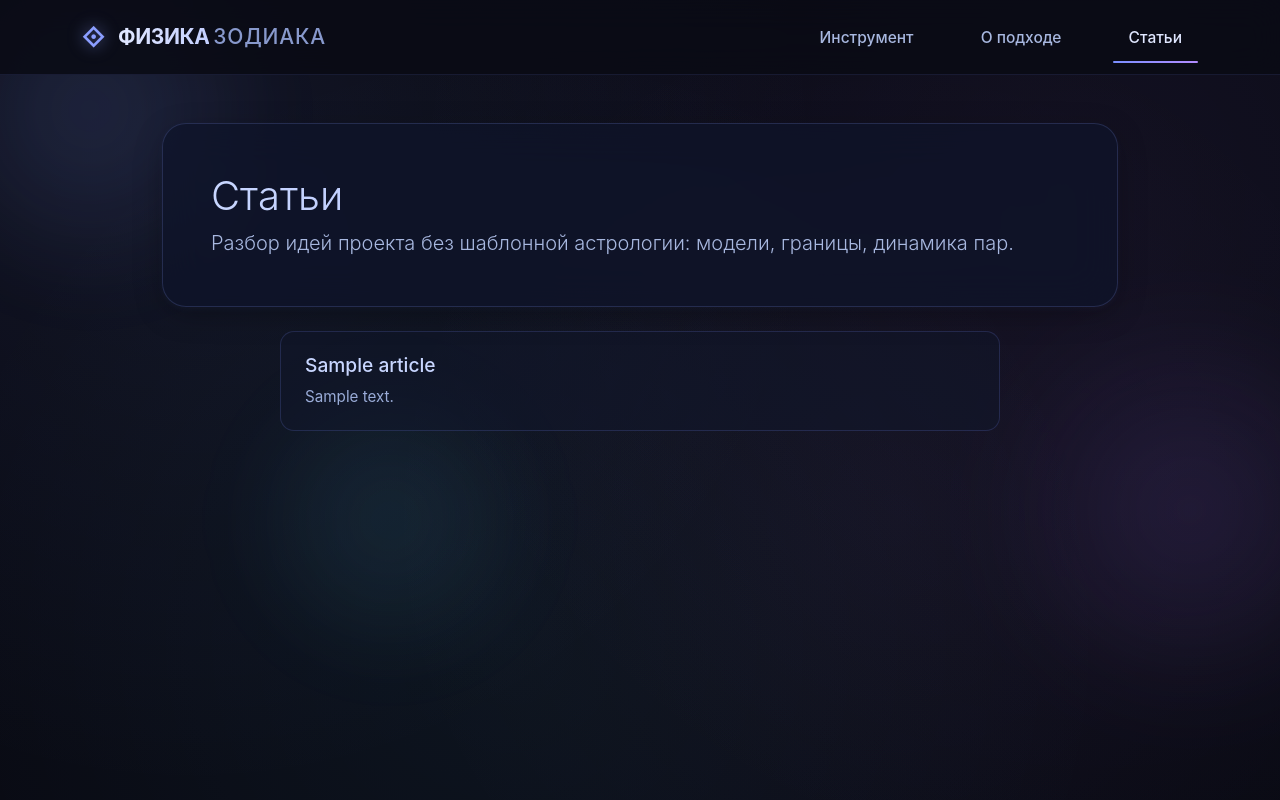
After one commit to checkago/HOROSCOPE, a Django app: page /stati/ in a window 1280 px wide. The commit adds this page. Run offline with Django 5.2, Linux system fonts and the light colour scheme; tables that the repository leaves empty hold one stand-in row (values such as "Sample post").

Commit message:
Статьи: модель Article, /stati/, импорт из articles/, 8 материалов
Made-with: Cursor

```diff
--- a/core/models.py
+++ b/core/models.py
@@ -53,3 +53,19 @@ class Relationship(models.Model):
 
     def __str__(self) -> str:
         return f"{self.source} -> {self.target}"
+
+
+class Article(models.Model):
+    """Материалы раздела «Статьи»: текст в Markdown, порядок из имени файла при импорте."""
+
+    slug = models.SlugField(max_length=140, unique=True)
+    title = models.CharField(max_length=220)
+    summary = models.TextField(blank=True)
+    body_markdown = models.TextField()
+    sort_order = models.PositiveSmallIntegerField(default=0, db_index=True)
+
+    class Meta:
+        ordering = ("sort_order", "slug")
+
+    def __str__(self) -> str:
+        return self.title
--- a/core/urls.py
+++ b/core/urls.py
@@ -5,6 +5,8 @@ from . import views
 urlpatterns = [
     path("", views.index, name="index"),
     path("o-podkhode/", views.about_view, name="about"),
+    path("stati/", views.article_list, name="article_list"),
+    path("stati/<slug:slug>/", views.article_detail, name="article_detail"),
     path("api/options/", views.options_api, name="options_api"),
     path("api/relationship-targets/", views.relationship_targets_api, name="relationship_targets_api"),
     path("api/result/", views.result_api, name="result_api"),
--- a/core/views.py
+++ b/core/views.py
@@ -8,7 +8,7 @@ from django.conf import settings
 from django.http import Http404, HttpRequest, JsonResponse
 from django.shortcuts import get_object_or_404, render
 
-from .models import Profile, Relationship
+from .models import Article, Profile, Relationship
 
 
 def _get_relationship(source_id: str, target_id: str) -> Relationship:
@@ -39,6 +39,24 @@ def index(request: HttpRequest):
 def about_view(request: HttpRequest):
     """Страница «О подходе» — фундамент доверия проекта."""
     return render(request, "core/about.html")
+
+
+def article_list(request: HttpRequest):
+    articles = Article.objects.only("slug", "title", "summary", "sort_order")
+    return render(
+        request,
+        "core/article_list.html",
+        {"articles": articles},
+    )
+
+
+def article_detail(request: HttpRequest, slug: str):
+    article = get_object_or_404(Article, slug=slug)
+    return render(
+        request,
+        "core/article_detail.html",
+        {"article": article},
+    )
 
 
 def options_api(request: HttpRequest) -> JsonResponse:
--- a/templates/core/about.html
+++ b/templates/core/about.html
@@ -58,7 +58,7 @@
                 <nav class="nav">
                     <a href="/" class="nav-link">Инструмент</a>
                     <a href="/o-podkhode/" class="nav-link active">О подходе</a>
-                    <a href="#" class="nav-link">Статьи</a>
+                    <a href="/stati/" class="nav-link">Статьи</a>
                 </nav>
             </div>
         </div>
@@ -123,7 +123,5 @@
         </div>
     </main>
 
-    <script src="https://cdn.jsdelivr.net/npm/bootstrap@5.3.3/dist/js/bootstrap.bundle.min.js"></script>
-    <script src="/static/core/app.js"></script>
 </body>
 </html>
--- /dev/null
+++ b/templates/core/article_list.html
@@ -0,0 +1,79 @@
+<!DOCTYPE html>
+<html lang="ru">
+<head>
+    <meta charset="UTF-8">
+    <meta name="viewport" content="width=device-width, initial-scale=1.0">
+    <title>Статьи — Физика Зодиака</title>
+    <meta name="description" content="Материалы о физико-химической модели знаков, куспидов и отношений: суперпозиция, резонанс, декогеренция, границы и честность в паре.">
+    <meta name="robots" content="index,follow">
+    <link rel="icon" type="image/png" href="/static/core/favicon.png">
+    <link rel="apple-touch-icon" href="/static/core/favicon.png">
+    <link href="https://cdn.jsdelivr.net/npm/bootstrap@5.3.3/dist/css/bootstrap.min.css" rel="stylesheet">
+    <link rel="stylesheet" href="/static/core/styles.css">
+    <style>
+        .article-list { max-width: 720px; margin: 0 auto; }
+        .article-card {
+            display: block;
+            padding: 1.35rem 1.5rem;
+            margin-bottom: 1rem;
+            border-radius: 14px;
+            border: 1px solid rgba(120, 140, 255, 0.18);
+            background: rgba(18, 22, 42, 0.55);
+            text-decoration: none;
+            color: #e0e8ff;
+            transition: border-color 0.2s, background 0.2s;
+        }
+        .article-card:hover {
+            border-color: rgba(160, 180, 255, 0.45);
+            background: rgba(24, 30, 55, 0.75);
+            color: #f0f4ff;
+        }
+        .article-card h2 { font-size: 1.2rem; margin: 0 0 0.5rem; color: #c8d6ff; }
+        .article-card p { margin: 0; color: #9aacd8; font-size: 0.95rem; line-height: 1.55; }
+    </style>
+</head>
+<body>
+    <header class="header">
+        <div class="container">
+            <div class="header-content">
+                <a href="/" class="logo">
+                    <div class="logo-symbol">⟐</div>
+                    <div>
+                        <span class="logo-main">ФИЗИКА</span>
+                        <span class="logo-secondary">ЗОДИАКА</span>
+                    </div>
+                </a>
+                <nav class="nav">
+                    <a href="/" class="nav-link">Инструмент</a>
+                    <a href="/o-podkhode/" class="nav-link">О подходе</a>
+                    <a href="/stati/" class="nav-link active">Статьи</a>
+                </nav>
+            </div>
+        </div>
+    </header>
+
+    <div class="bg-orb orb-1"></div>
+    <div class="bg-orb orb-2"></div>
+    <div class="bg-orb orb-3"></div>
+
+    <main class="container py-5">
+        <div class="glass p-4 p-md-5 mb-4">
+            <h1 class="display-6 mb-2" style="background: linear-gradient(90deg, #c8d6ff, #a0b0ff); -webkit-background-clip: text; -webkit-text-fill-color: transparent;">
+                Статьи
+            </h1>
+            <p class="lead mb-0" style="color: #a8b8e0;">Разбор идей проекта без шаблонной астрологии: модели, границы, динамика пар.</p>
+        </div>
+
+        <div class="article-list">
+            {% for a in articles %}
+            <a class="article-card" href="/stati/{{ a.slug }}/">
+                <h2>{{ a.title }}</h2>
+                <p>{{ a.summary }}</p>
+            </a>
+            {% empty %}
+            <p style="color:#8899cc;">Пока нет статей. Выполните <code style="color:#c8d6ff;">python manage.py import_articles_md</code>.</p>
+            {% endfor %}
+        </div>
+    </main>
+</body>
+</html>
--- a/templates/core/index.html
+++ b/templates/core/index.html
@@ -51,7 +51,7 @@
                 <nav class="nav">
                     <a href="/" class="nav-link active">Инструмент</a>
                     <a href="/o-podkhode/" class="nav-link">О подходе</a>
-                    <a href="#" class="nav-link">Статьи</a>
+                    <a href="/stati/" class="nav-link">Статьи</a>
                 </nav>
             </div>
         </div>
```
Also changed, not shown: articles/01_pochemu-fizika-zodiaka.md (added, +25 -0 lines), articles/02_kuspidy-granica-znakov.md (added, +25 -0 lines), articles/03_sovmestimost-i-svyazannye-sostoyaniya.md (added, +23 -0 lines), articles/04_chastica-spin-zaryad.md (added, +25 -0 lines), articles/05_entropiya-granic-i-tsena-blizosti.md (added, +21 -0 lines), articles/06_dekogerentsiya-pary.md (added, +21 -0 lines), articles/07_rezonans-faza-blizost.md (added, +21 -0 lines), articles/08_katalizator-chestnosti.md (added, +21 -0 lines), core/admin.py (+9 -1 lines), core/management/commands/import_articles_md.py (added, +78 -0 lines), templates/core/article_detail.html (added, +63 -0 lines), core/migrations/0003_article.py (added).
